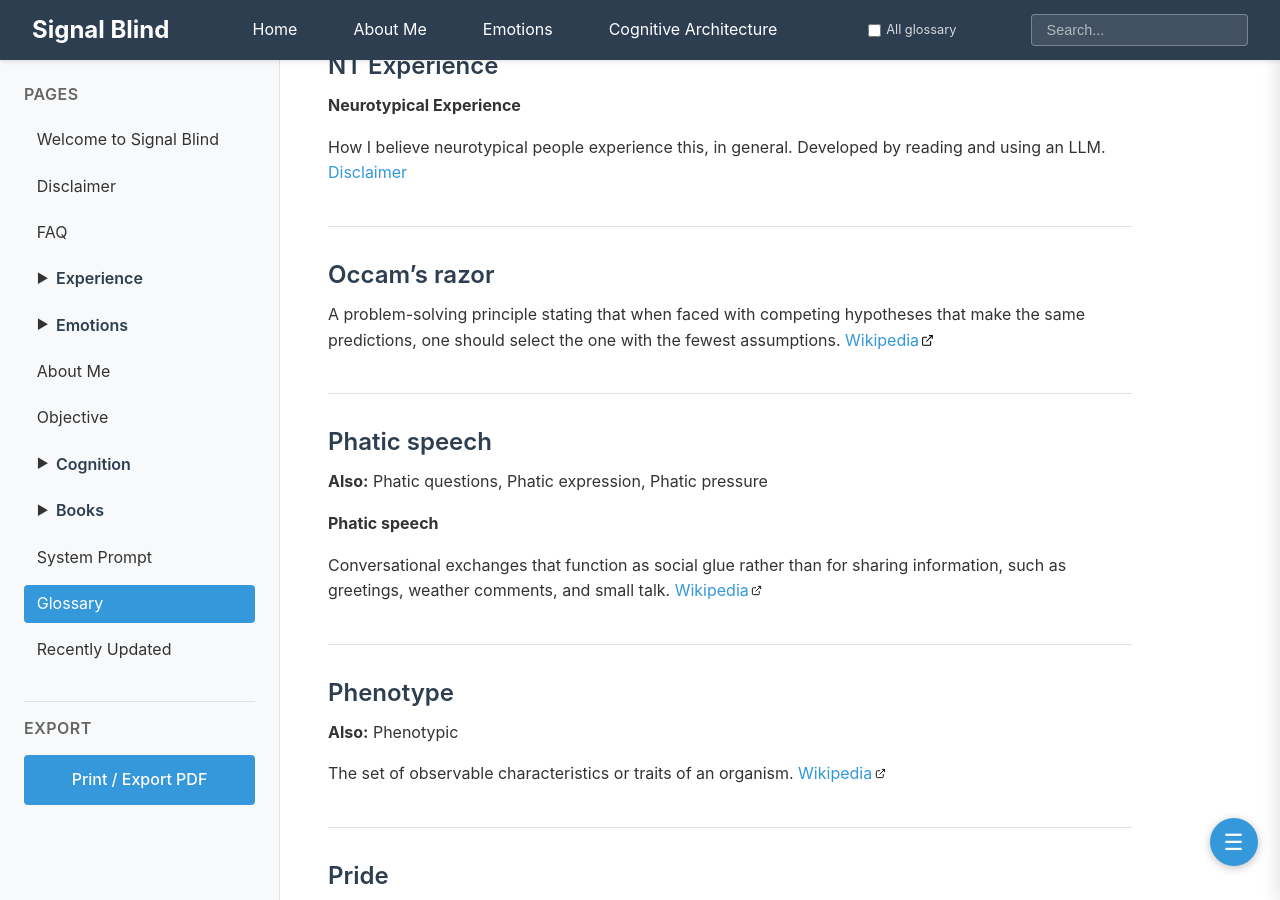
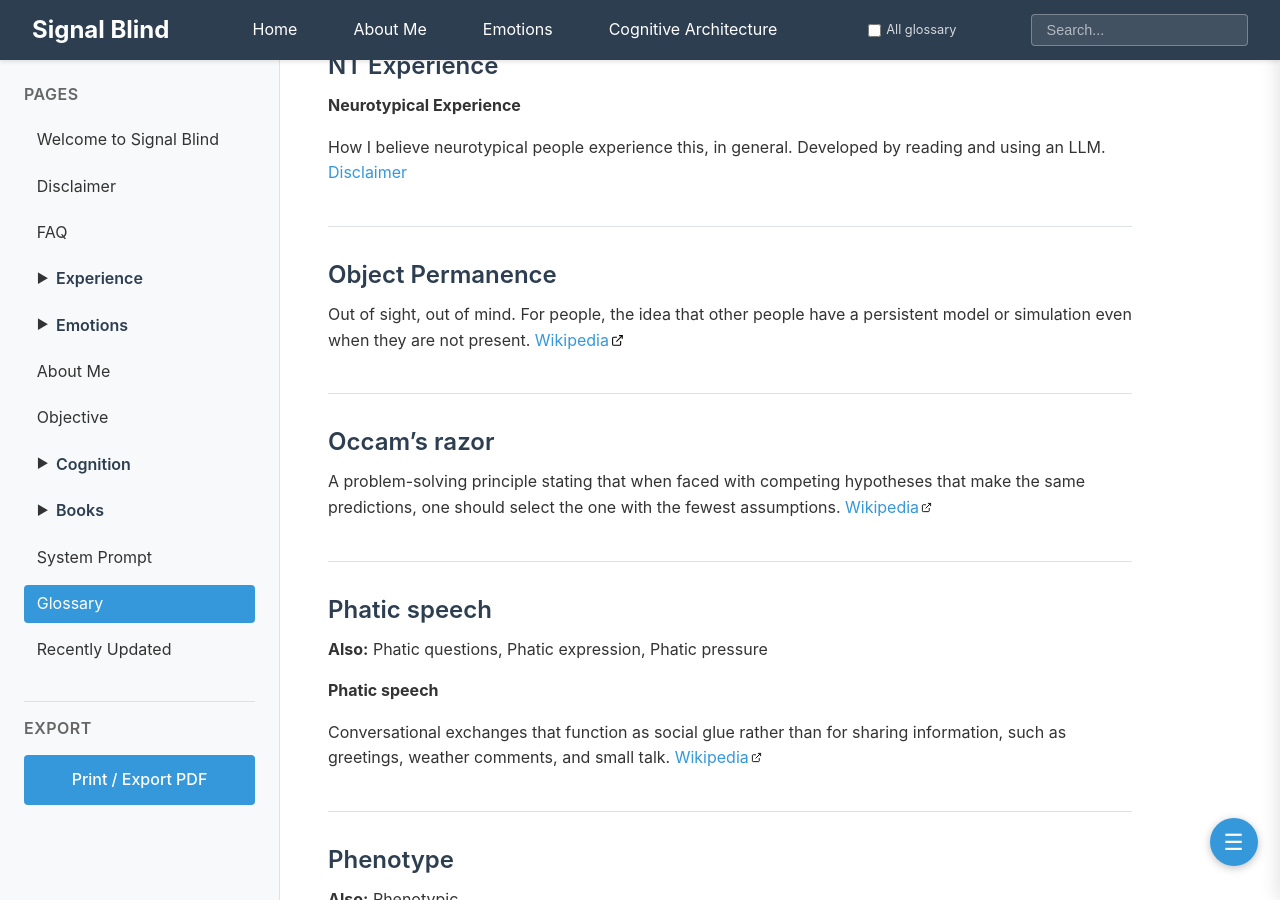
Before and after one commit to SignalBlind/SignalBlind.github.io, a Jekyll site: the page built from glossary.md, in a window 1280 px wide and 900 px high, scrolled down 8144 px. Built offline with Jekyll 4.4.1, drawn with Linux system fonts in a browser that asks for light colours; comment, search, counter and statistics services are not loaded.

Commit message:
add entry to glossary

```diff
--- a/_data/glossary.yml
+++ b/_data/glossary.yml
@@ -259,6 +259,10 @@
   definition: How I believe neurotypical people experience this, in general.  Developed
     by reading and using an LLM. [Disclaimer](/Disclaimer.html#Experience)
 
+- term: Object Permanence
+  definition: Out of sight, out of mind.  For people, the idea that other people have
+    a persistent model or simulation even when they are not present. [Wikipedia](https://en.wikipedia.org/wiki/Object_permanence)
+
 - term: Occam's razor
   definition: A problem-solving principle stating that when faced with competing hypotheses
     that make the same predictions, one should select the one with the fewest assumptions.  [Wikipedia](https://en.wikipedia.org/wiki/Occam's_razor)
```
